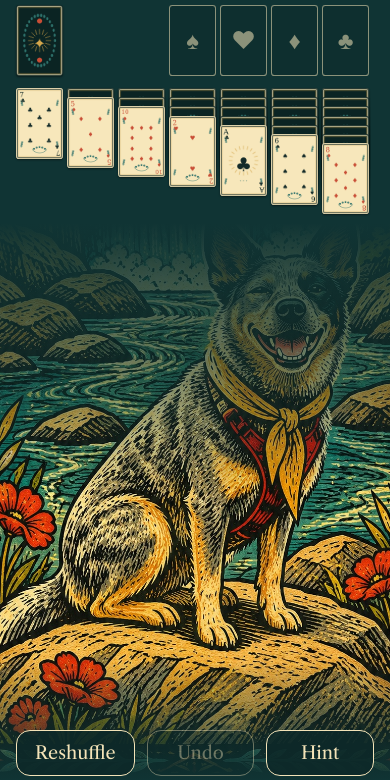
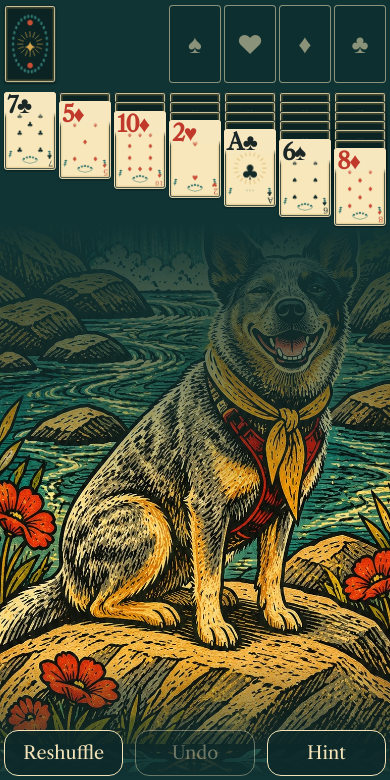
Before and after one commit to Revivalagency/solitaire, a plain HTML site: page index.html in a window 390 px wide. Shown: the part 64-844 px from the top of the page. Drawn offline with nearby package versions, Linux system fonts and the light colour scheme.

Commit message:
Phone: larger cards and big readable rank/suit index
Co-Authored-By: Claude Opus 5.5 <noreply@anthropic.com>

```diff
--- a/index.html
+++ b/index.html
@@ -53,6 +53,11 @@ button:focus-visible{outline:2px solid var(--cream);outline-offset:2px}
 .c,.slot{position:absolute;box-sizing:border-box;border-radius:7%/4.7%}
 .slot{border:1.5px solid var(--slot);display:flex;align-items:center;justify-content:center;color:var(--slot);background:rgba(13,40,40,.35)}
 .c{background:var(--card) center/100% 100% no-repeat;box-shadow:0 1px 2px rgba(0,0,0,.45);overflow:hidden}
+.ix{position:absolute;left:0;right:0;top:0;height:33%;box-sizing:border-box;padding:2px 0 0 3px;
+  background:linear-gradient(var(--card) 78%,rgba(246,231,191,0));font:700 1em/1 var(--serif);
+  letter-spacing:-.06em;white-space:nowrap;color:#1b2626}
+.ix.r{color:#c0392b}
+@media (max-width:500px){#app{padding-left:max(4px,env(safe-area-inset-left,0px));padding-right:max(4px,env(safe-area-inset-right,0px))}}
 .hint{outline:3px solid #f2c14e;outline-offset:1px;z-index:5;animation:glow 1s ease-in-out 2}
 @keyframes glow{50%{outline-color:rgba(242,193,78,.25)}}
 #toast{position:fixed;left:50%;bottom:calc(84px + env(safe-area-inset-bottom,0px));transform:translateX(-50%);
@@ -280,13 +285,16 @@ function reshuffle(){
 // ---------- rendering ----------
 let geo = {};
 function render(){
-  const bw = board.clientWidth, bh = board.clientHeight, gap = Math.max(3, Math.round(bw * 0.012));
+  const bw = board.clientWidth, bh = board.clientHeight, gap = bw < 500 ? 3 : Math.round(bw * 0.012);
   const W = Math.min(Math.floor((bw - gap * 6) / 7), 100), H = Math.round(W * 1.5);
   const x = i => i * (W + gap);
   geo = { W, H };
   const parts = [];
+  // On phone-size cards the art's corner number is too small to read, so a large one sits across the top.
+  const big = W < 72, ixFont = Math.round(W * 0.44);
   const card = (c, left, top, data) =>
-    `<div class="c" style="left:${left}px;top:${top}px;width:${W}px;height:${H}px;background-image:url(${img(c)})" ${data}></div>`;
+    `<div class="c" style="left:${left}px;top:${top}px;width:${W}px;height:${H}px;background-image:url(${img(c)})" ${data}>` +
+    (big && c.u ? `<span class="ix${isRed(c.s) ? ' r' : ''}" style="font-size:${ixFont}px">${RANKS[c.r]}${SUITS[c.s]}</span>` : '') + `</div>`;
   const slot = (left, top, data, label, size) =>
     `<div class="slot" style="left:${left}px;top:${top}px;width:${W}px;height:${H}px;font-size:${size}px" ${data}>${label}</div>`;
 
@@ -306,7 +314,7 @@ function render(){
   const top0 = H + gap * 3, avail = bh - top0 - 2;
   S.tab.forEach((col, k) => {
     parts.push(slot(x(k), top0, `data-z="tab" data-c="${k}" data-i="0"`, '', 0));
-    let dDown = H * 0.13, dUp = H * 0.3;
+    let dDown = H * 0.12, dUp = H * 0.33;
     let need = 0; for (let i = 0; i < col.length - 1; i++) need += col[i].u ? dUp : dDown;
     const scale = need > 0 && need + H > avail ? Math.max(0.2, (avail - H) / need) : 1;
     let y = top0;
--- a/sw.js
+++ b/sw.js
@@ -1,4 +1,4 @@
-const C='sol-1795454277035';
+const C='sol-1795455077829';
 const FILES=['./','index.html','manifest.json','icon-180.png','icon-512.png','cards/10_clubs.png','cards/10_diamonds.png','cards/10_hearts.png','cards/10_spades.png','cards/2_clubs.png','cards/2_diamonds.png','cards/2_hearts.png','cards/2_spades.png','cards/3_clubs.png','cards/3_diamonds.png','cards/3_hearts.png','cards/3_spades.png','cards/4_clubs.png','cards/4_diamonds.png','cards/4_hearts.png','cards/4_spades.png','cards/5_clubs.png','cards/5_diamonds.png','cards/5_hearts.png','cards/5_spades.png','cards/6_clubs.png','cards/6_diamonds.png','cards/6_hearts.png','cards/6_spades.png','cards/7_clubs.png','cards/7_diamonds.png','cards/7_hearts.png','cards/7_spades.png','cards/8_clubs.png','cards/8_diamonds.png','cards/8_hearts.png','cards/8_spades.png','cards/9_clubs.png','cards/9_diamonds.png','cards/9_hearts.png','cards/9_spades.png','cards/A_clubs.png','cards/A_diamonds.png','cards/A_hearts.png','cards/A_spades.png','cards/J_clubs.png','cards/J_diamonds.png','cards/J_hearts.png','cards/J_spades.png','cards/K_clubs.png','cards/K_diamonds.png','cards/K_hearts.png','cards/K_spades.png','cards/Q_clubs.png','cards/Q_diamonds.png','cards/Q_hearts.png','cards/Q_spades.png','cards/back.png','cards/dog_background.jpg'];
 self.addEventListener('install',e=>{self.skipWaiting();e.waitUntil(caches.open(C).then(c=>c.addAll(FILES)))});
 self.addEventListener('activate',e=>e.waitUntil(caches.keys().then(ks=>Promise.all(ks.filter(k=>k!==C).map(k=>caches.delete(k)))).then(()=>self.clients.claim())));
```
